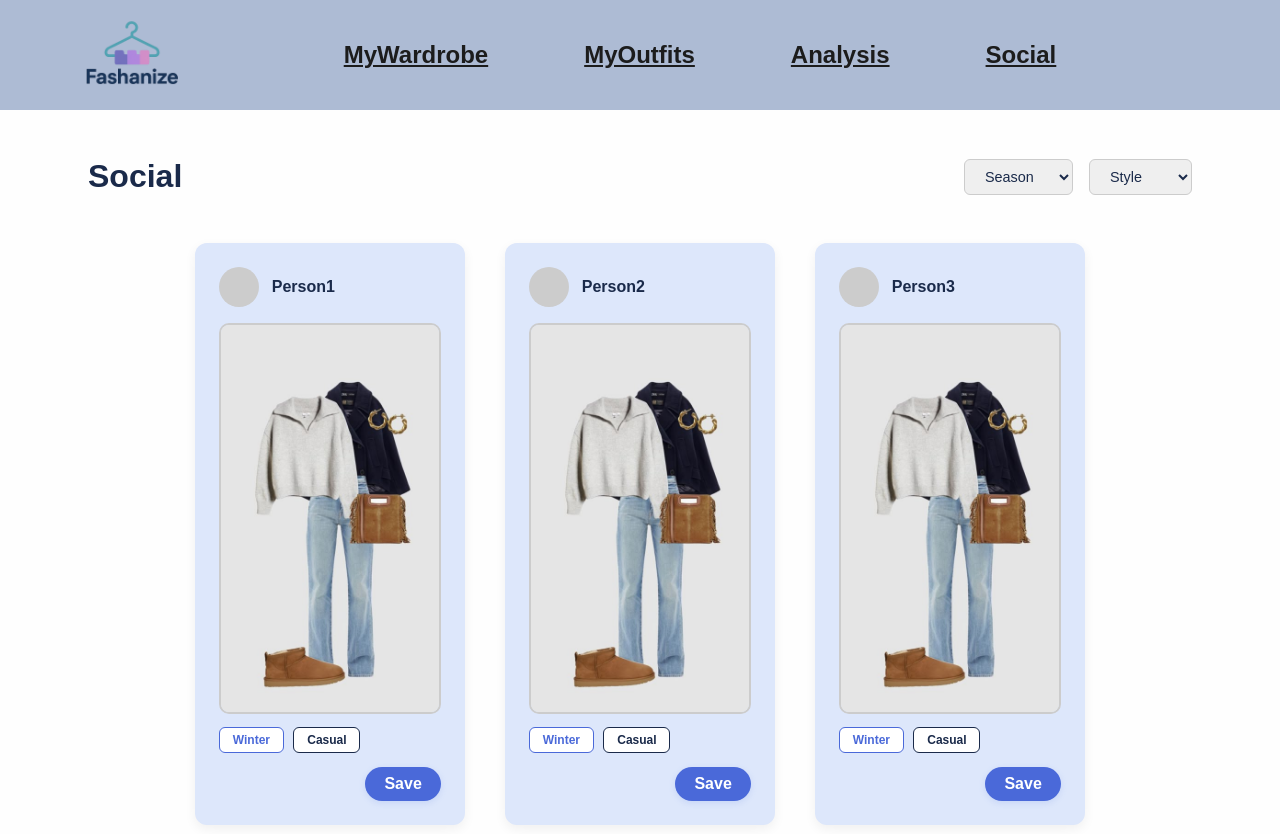
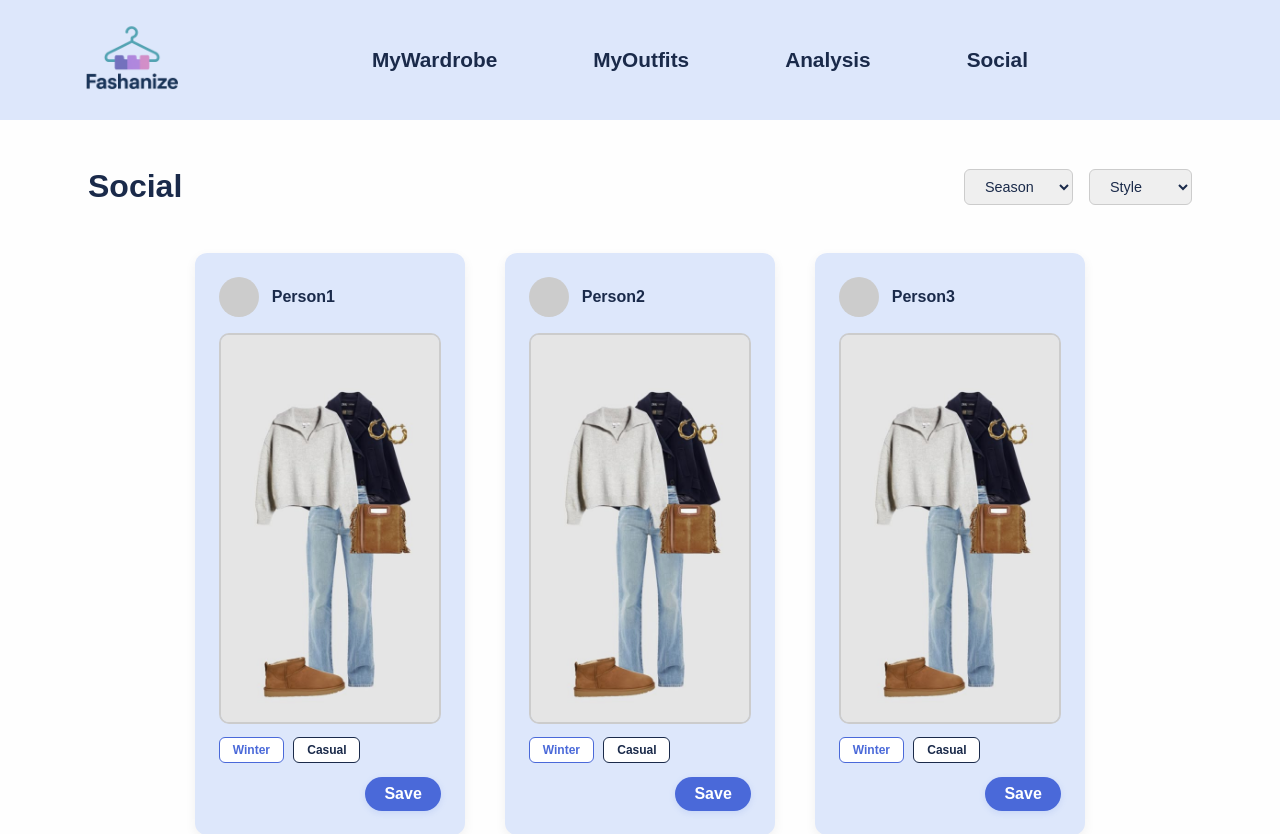
Before and after one commit to RalishaW/WebWardrobe, a Flask app: page /social in a window 1280 px wide. Shown: the top 834 px of the page. Run offline with Flask 3, Linux system fonts and the light colour scheme; a user stored in the database is signed in.

Commit message:
Update style.css

```diff
--- a/app/static/style.css
+++ b/app/static/style.css
@@ -28,11 +28,12 @@ body {
  Navbar
 -------------------------------------------------- */
 nav {
-  background-color: #ADBBD4;
-  height: 110px;
+  background-color: #dde7fb;
+  height: 120px;
   display: flex;
   justify-content: center;
   align-items: center;
+  height: 120px;
 }
 
 .navbar-container {
@@ -67,15 +68,16 @@ nav {
 
 .nav-links li a {
 
-  color: #1c1c1c;
+  color: #1A2A4A;
   font-weight: 600;
-  font-size: 1.50rem;
+  font-size: 1.3rem;
   padding: 0 0.5rem;
   transition: color 0.2s ease;
+  text-decoration: none;
 }
 
 .nav-links li a:hover {
-  color: #4d61fc;
+  color: #3B6ECA;
 }
 
 /* --------------------------------------------------
@@ -659,7 +661,7 @@ justify-content: flex-end;
 text-decoration: none;
 color: #1A2A4A;
 font-weight: 600;
-font-size: 1.1rem;
+font-size: 1.2rem;
 }
 
 .home-page .nav-links a:hover {
```
